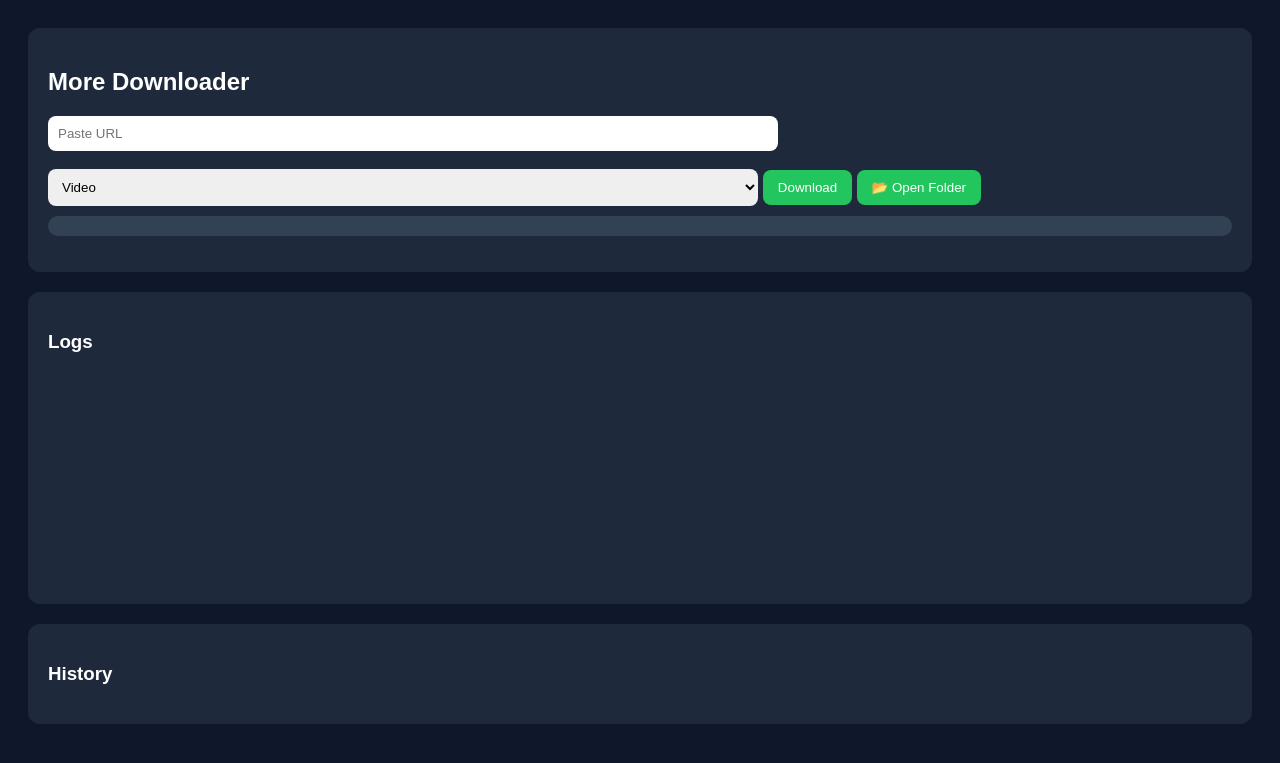
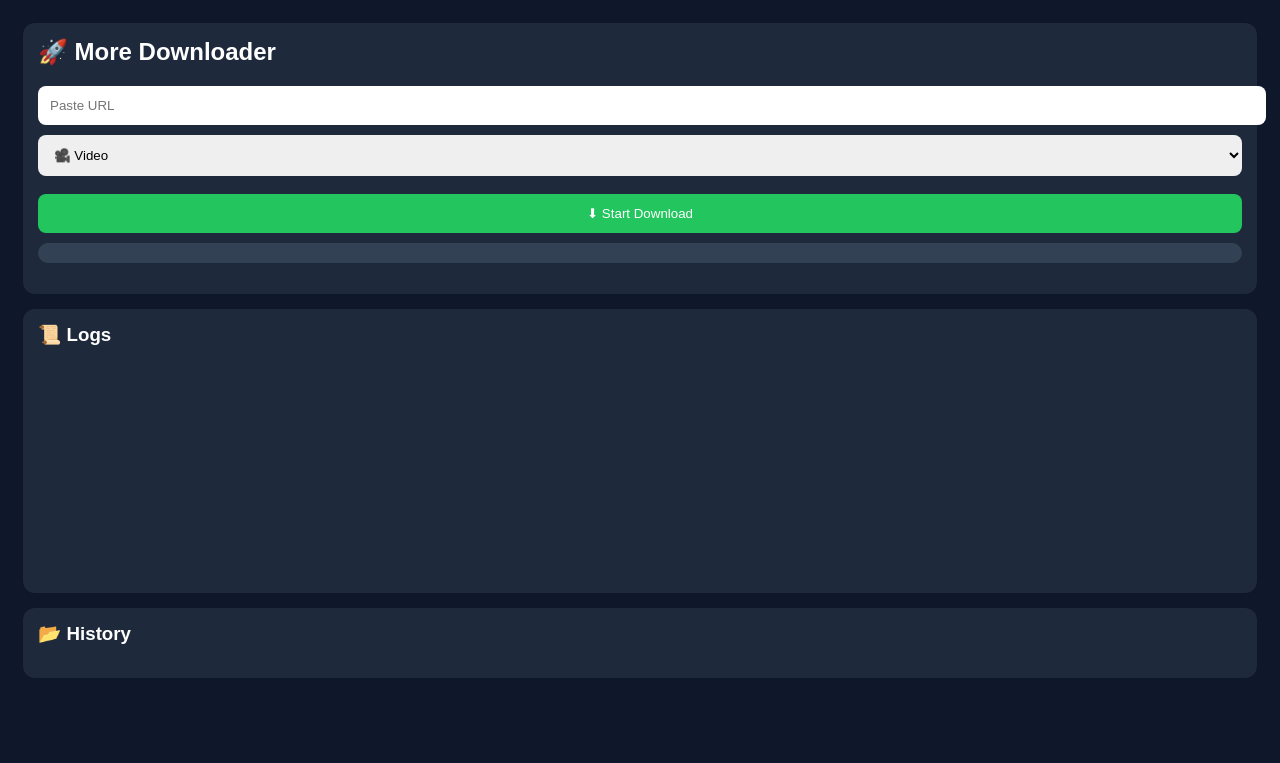
Before and after one commit to dinesh-more/more-downloader, a Flask app: page / in a window 1280 px wide. Shown: the top 763 px of the page. Run offline with Flask 3, Linux system fonts and the light colour scheme; data that the repository does not hold is empty; parts of the project's set-up code (start-up, migrations or seed data) failed here and were passed over.

Commit message:
enahcement

```diff
--- a/app.py
+++ b/app.py
@@ -1,25 +1,29 @@
-from flask import Flask, render_template, request, Response, jsonify
+from flask import Flask, render_template, request, Response, jsonify, send_from_directory
 import subprocess
 import os
 import json
 from datetime import datetime
+import platform
+
 
 app = Flask(__name__)
 
-# For local development, you can set this to any folder you want
-# DOWNLOAD_PATH = "/Users/dineshmore/yt-dlp-video-downloader"
-# For Docker, we will use the /downloads folder inside the container
-DOWNLOAD_PATH = "/downloads"
-HISTORY_FILE = "history.json"
+#export DOWNLOAD_PATH=/Users/dineshmore/yt-dlp-video-downloader
+DOWNLOAD_PATH = os.environ.get("DOWNLOAD_PATH", "/downloads")
+HISTORY_FILE = os.path.join(DOWNLOAD_PATH, "history.json")
+
+os.makedirs(DOWNLOAD_PATH, exist_ok=True)
 
 
 # ---------- Helpers ----------
 def save_history(entry):
+    data = []
     if os.path.exists(HISTORY_FILE):
-        with open(HISTORY_FILE, "r") as f:
-            data = json.load(f)
-    else:
-        data = []
+        try:
+            with open(HISTORY_FILE, "r") as f:
+                data = json.load(f)
+        except:
+            data = []
 
     data.insert(0, entry)
 
@@ -28,12 +32,12 @@ def save_history(entry):
 
 
 def get_history():
-    try:
-        if os.path.exists(HISTORY_FILE):
+    if os.path.exists(HISTORY_FILE):
+        try:
             with open(HISTORY_FILE, "r") as f:
                 return json.load(f)
-    except:
-        return []
+        except:
+            return []
     return []
 
 
@@ -48,21 +52,6 @@ def history():
     return jsonify(get_history())
 
 
-@app.route("/open-folder")
-def open_folder():
-    subprocess.Popen(["open", DOWNLOAD_PATH])
-    return "OK"
-
-
-@app.route("/open-file")
-def open_file():
-    file = request.args.get("file")
-    if file:
-        subprocess.Popen(["open", os.path.join(DOWNLOAD_PATH, file)])
-    return "OK"
-
-
-# 🔥 Thumbnail + title API
 @app.route("/preview")
 def preview():
     url = request.args.get("url")
@@ -94,11 +83,6 @@ def download():
         "yt-dlp",
         "--newline",
         "--no-warnings",
-        # "--cookies-from-browser", "brave",
-        "--js-runtimes", "node",
-        "--remote-components", "ejs:github",
-
-        # ✅ Accurate progress
         "--progress-template",
         "PROGRESS:%(progress._percent_str)s|%(progress._total_bytes_str)s|%(progress._speed_str)s"
     ]
@@ -153,10 +137,27 @@ def download():
     return Response(generate(), mimetype='text/event-stream')
 
 
-# if __name__ == "__main__":
-#     app.run(debug=True)
-#     os.makedirs(DOWNLOAD_PATH, exist_ok=True)
+@app.route("/download-file")
+def download_file():
+    file = request.args.get("file")
+    return send_from_directory(DOWNLOAD_PATH, file, as_attachment=True)
+
+
+# Optional: local-only folder open
+@app.route("/open-folder")
+def open_folder():
+    system = platform.system()
+
+    if system == "Darwin":  # Mac
+        subprocess.Popen(["open", DOWNLOAD_PATH])
+    elif system == "Windows":
+        subprocess.Popen(["explorer", DOWNLOAD_PATH])
+    elif system == "Linux":
+        subprocess.Popen(["xdg-open", DOWNLOAD_PATH])
+
+    return "OK"
+
 
 if __name__ == "__main__":
     port = int(os.environ.get("PORT", 5000))
-    app.run(host="0.0.0.0", port=port, debug=False)
+    app.run(host="0.0.0.0", port=port)
--- a/templates/index.html
+++ b/templates/index.html
@@ -1,37 +1,46 @@
 <!DOCTYPE html>
 <html>
 <head>
-<title>more-downloader</title>
+<meta name="viewport" content="width=device-width, initial-scale=1">
+
+<title>More Downloader</title>
 
 <style>
 body {
     font-family: Arial;
     background: #0f172a;
     color: white;
-    padding: 20px;
+    padding: 15px;
 }
 
 .card {
     background: #1e293b;
-    padding: 20px;
+    padding: 15px;
     border-radius: 12px;
-    margin-bottom: 20px;
+    margin-bottom: 15px;
+}
+
+h2, h3 {
+    margin-top: 0;
 }
 
 input, select {
-    padding: 10px;
-    width: 60%;
+    padding: 12px;
+    width: 100%;
     border-radius: 8px;
     border: none;
+    margin-bottom: 10px;
 }
 
 button {
-    padding: 10px 15px;
+    padding: 12px;
     border-radius: 8px;
     border: none;
     background: #22c55e;
     color: white;
     cursor: pointer;
+    width: 100%;
+    margin-top: 8px;
 }
 
 button:hover {
@@ -53,28 +62,34 @@ button:hover {
 }
 
 .thumbnail {
-    width: 200px;
+    width: 100%;
+    max-width: 300px;
     border-radius: 10px;
     margin-top: 10px;
 }
+
+li {
+    background: #0f172a;
+    padding: 10px;
+    border-radius: 8px;
+    margin-bottom: 10px;
+}
 </style>
+</head>
 
-</head>
 <body>
 
 <div class="card">
-<h2>More Downloader</h2>
+<h2>🚀 More Downloader</h2>
 
 <input id="url" placeholder="Paste URL" onblur="loadPreview()">
-<br><br>
 
 <select id="mode">
-    <option value="video">Video</option>
-    <option value="audio">MP3</option>
+    <option value="video">🎥 Video</option>
+    <option value="audio">🎧 MP3</option>
 </select>
 
-<button onclick="startDownload()">Download</button>
-<button onclick="openFolder()">📂 Open Folder</button>
+<button onclick="startDownload()">⬇ Start Download</button>
 
 <div id="preview"></div>
 
@@ -86,18 +101,20 @@ button:hover {
 </div>
 
 <div class="card">
-<h3>Logs</h3>
+<h3>📜 Logs</h3>
 <pre id="log" style="height:200px;overflow:auto;"></pre>
 </div>
 
 <div class="card">
-<h3>History</h3>
+<h3>📂 History</h3>
 <ul id="history"></ul>
 </div>
 
 <script>
 function loadPreview() {
     const url = document.getElementById("url").value;
+
+    if (!url) return;
 
     fetch(`/preview?url=${encodeURIComponent(url)}`)
     .then(res => res.json())
@@ -144,12 +161,8 @@ function startDownload() {
     };
 }
 
-function openFolder() {
-    fetch("/open-folder");
-}
-
-function openFile(file) {
-    fetch(`/open-file?file=${encodeURIComponent(file)}`);
+function downloadFile(file) {
+    window.open(`/download-file?file=${encodeURIComponent(file)}`, "_blank");
 }
 
 function loadHistory() {
@@ -161,10 +174,13 @@ function loadHistory() {
 
         data.forEach(item => {
             const li = document.createElement("li");
+
             li.innerHTML = `
-                ${item.file} (${item.time})
-                <button onclick="openFile('${item.file}')">Open</button>
+                <div><b>${item.file}</b></div>
+                <div>${item.time}</div>
+                <button onclick="downloadFile('${item.file}')">⬇ Download File</button>
             `;
+
             list.appendChild(li);
         });
     });
```
